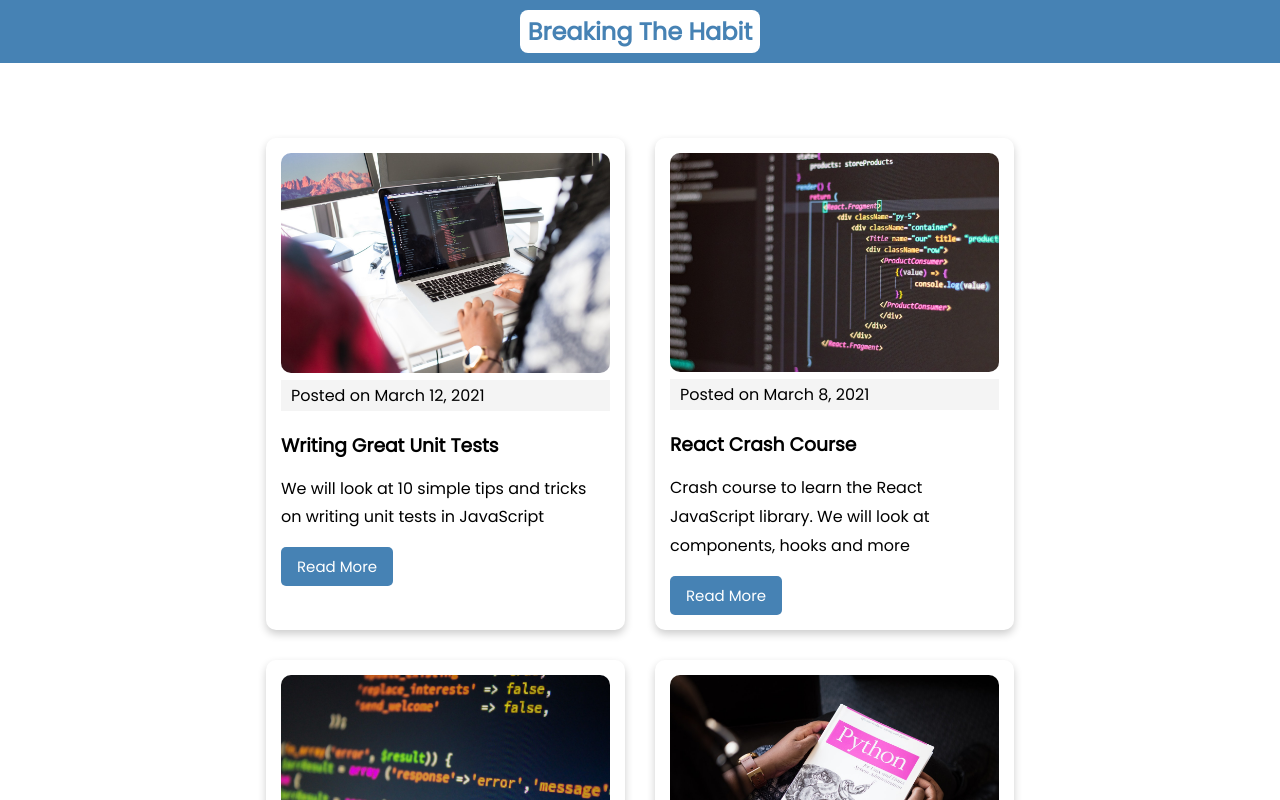
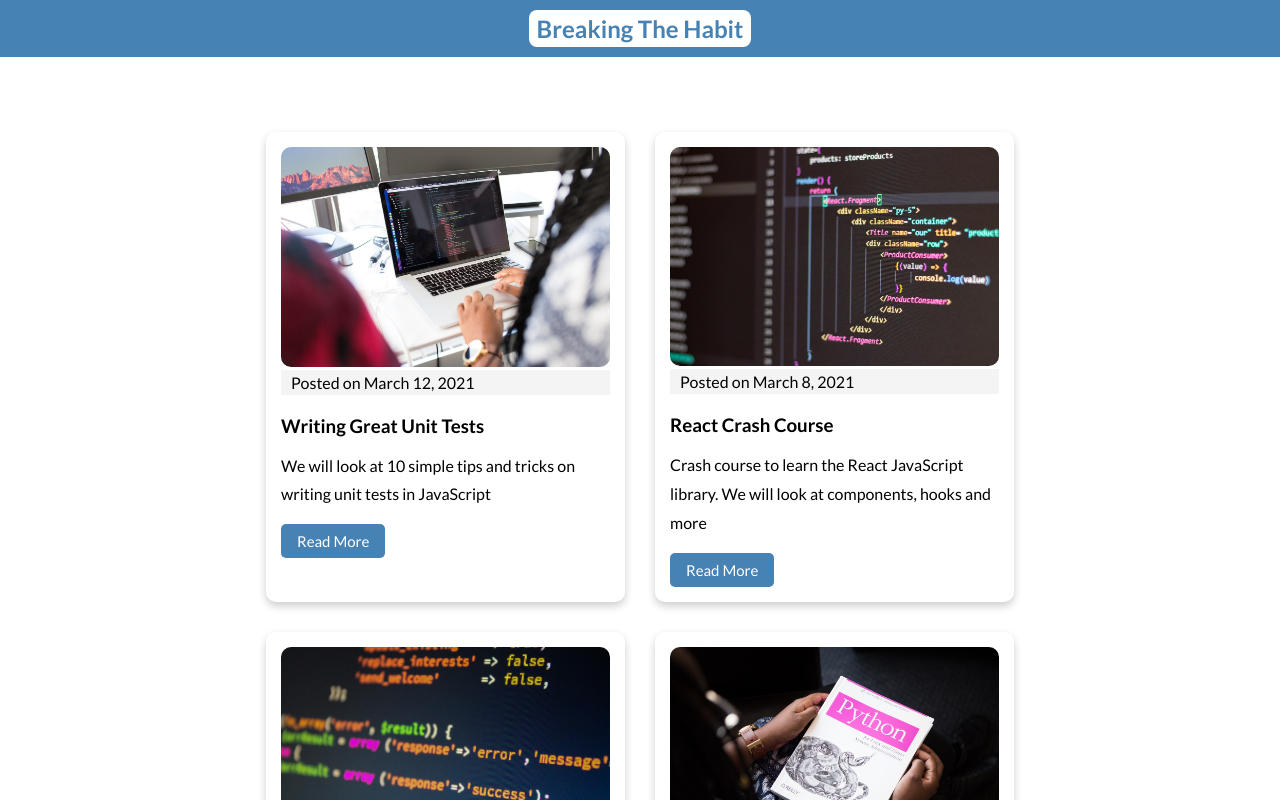
Before and after one commit to ancoreraj/blog-website, a Next.js app: page / in a window 1280 px wide. Shown: the top 800 px of the page. Built offline with nearby package versions, Linux system fonts and the light colour scheme.

Commit message:
update: fonts

```diff
--- a/styles/globals.css
+++ b/styles/globals.css
@@ -1,4 +1,5 @@
-@import url('https://fonts.googleapis.com/css2?family=Poppins:wght@300;400&display=swap');
+@import url('https://fonts.googleapis.com/css2?family=Lato:wght@400;700&display=swap');
+
 
 * {
   box-sizing: border-box;
@@ -7,7 +8,7 @@
 }
 
 body {
-  font-family: 'Poppins', sans-serif;
+  font-family: 'Lato', sans-serif;
 }
 
 p {
```
